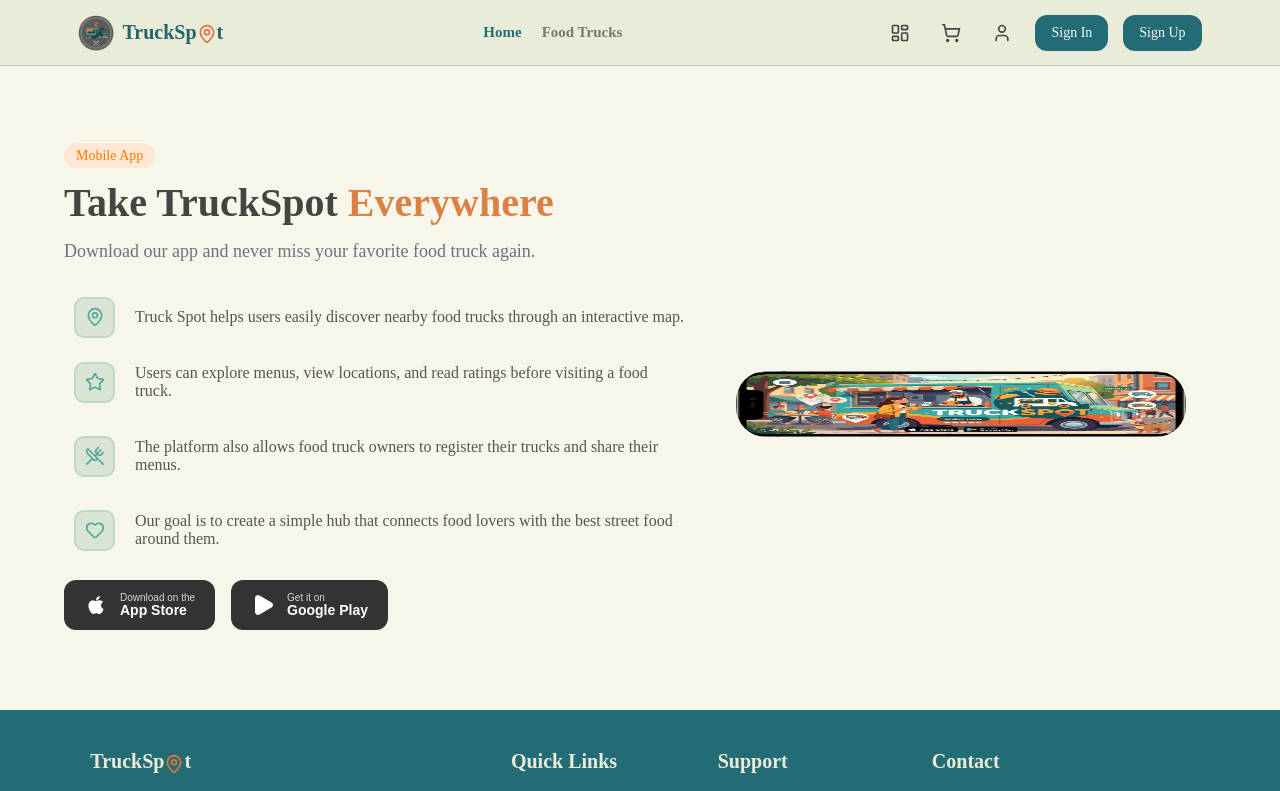
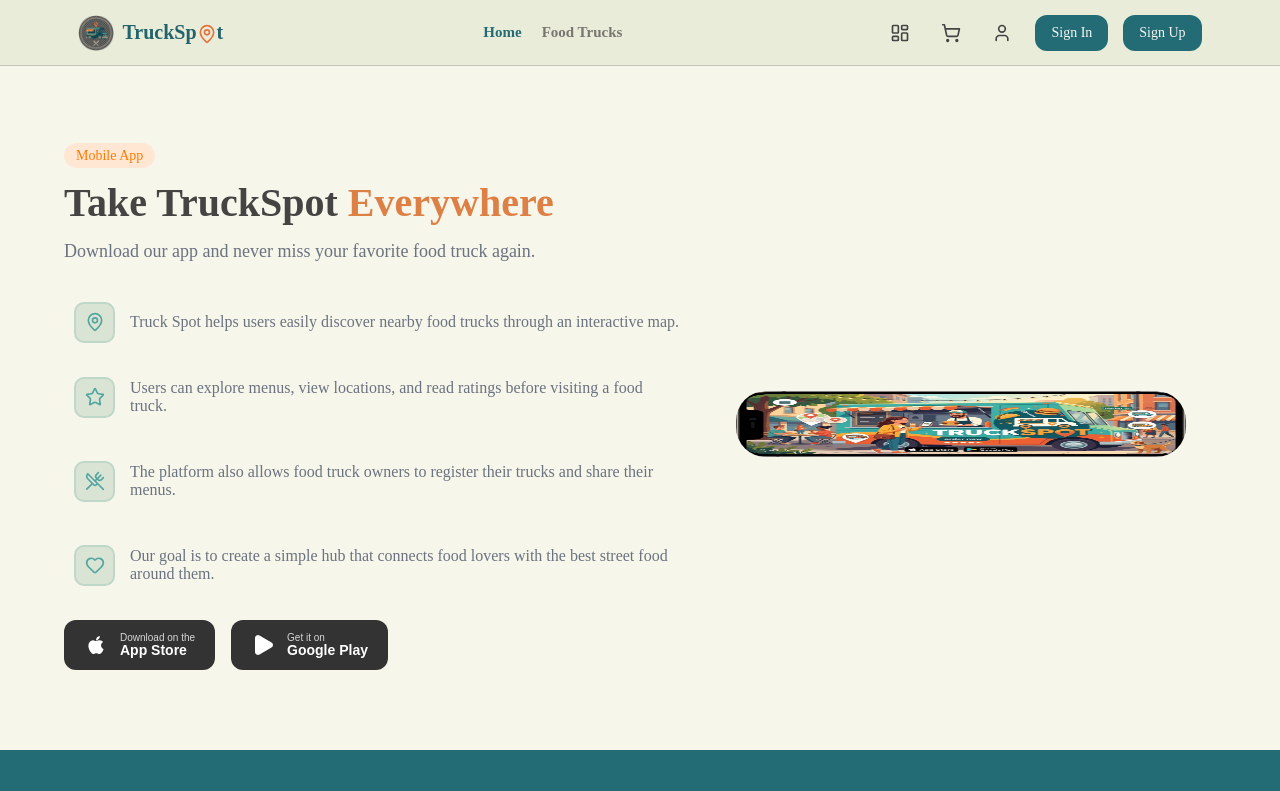
Before and after one commit to yousefjunior40-sys/DEPI-Project, a React (Vite) app: page / in a window 1280 px wide. Shown: the top 791 px of the page. Built offline with nearby package versions, Linux system fonts and the light colour scheme; a web font is replaced by a local one.

Commit message:
added appsection

```diff
--- a/src/components/AppSection.css
+++ b/src/components/AppSection.css
@@ -113,11 +113,12 @@
 .container {
   display: flex;
   align-items: center;
-  gap: 10px;
+
   margin-top: 6px;
 }
 .container p {
+  padding: 5px;
   font-size: 16px;
   flex: 1;
-  color: #555;
+  color: #6b7280;
 }
```
